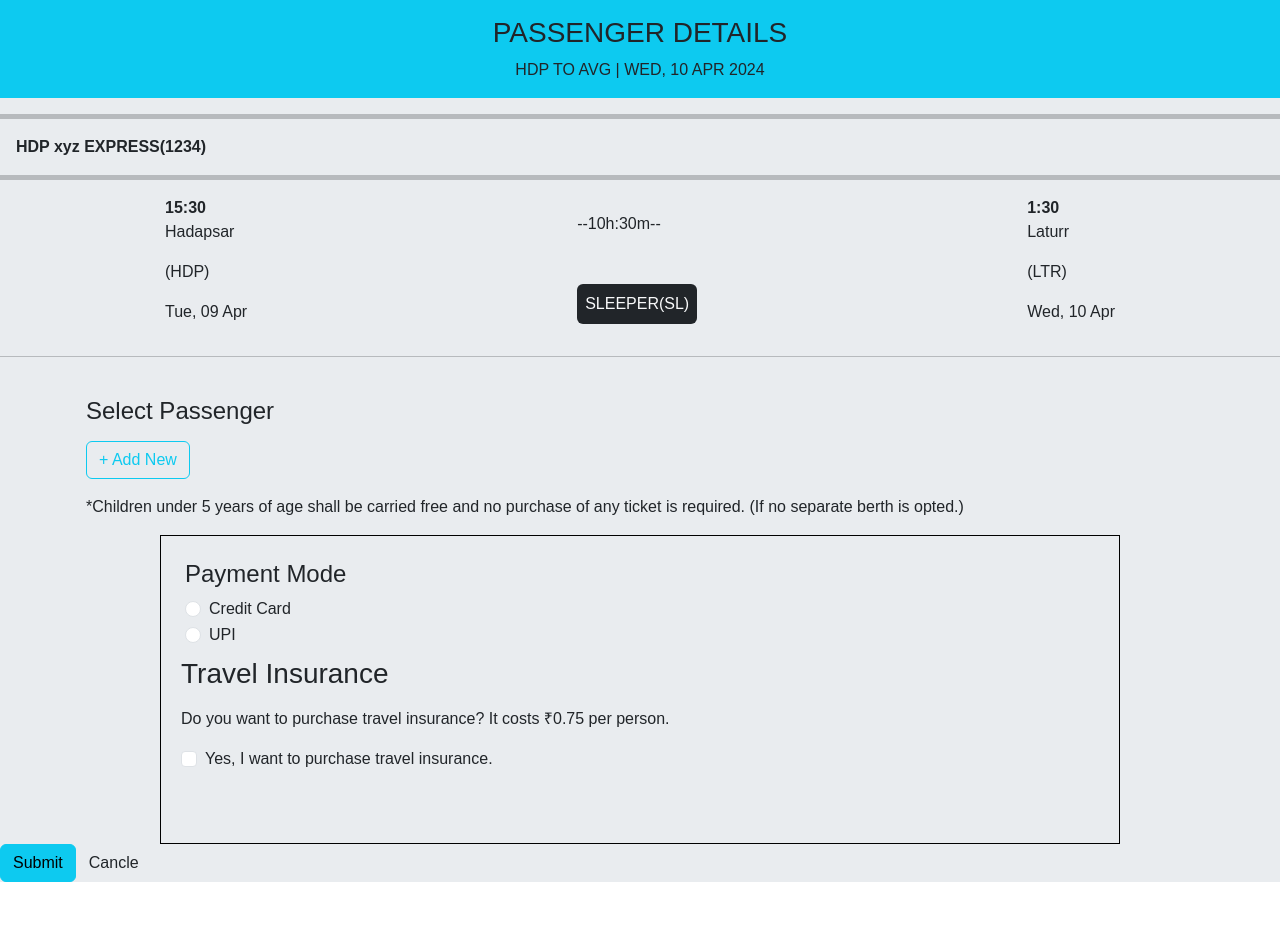
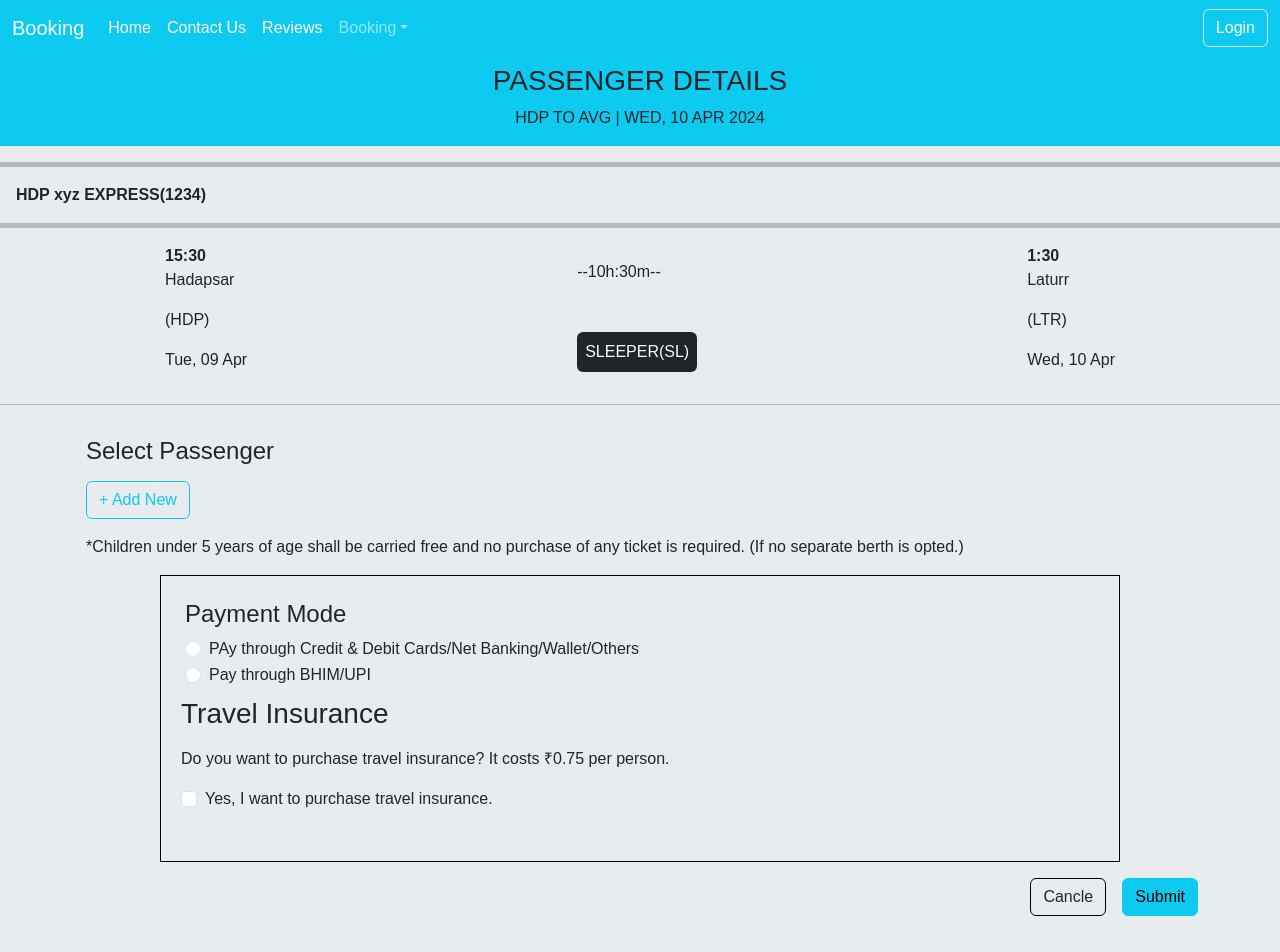
Before and after one commit to Vikrantpatil19/icp6-fullstack, a React (Create React App) app in the folder client/: page /booking in a window 1280 px wide. Shown: the top 952 px of the page. Before the commit the page ends 882 px from the top, so only its background shows below. Built offline with nearby package versions, Linux system fonts and the light colour scheme; no server answers.

Commit message:
code upgraded

```diff
--- a/client/src/views/Booking/Booking.js
+++ b/client/src/views/Booking/Booking.js
@@ -1,8 +1,13 @@
 import axios from 'axios';
+import { Link } from 'react-router-dom';
 import React, { useState } from 'react';
 import './Booking.css';
+import Destination from '../Destination/Destination.js'
+import Navbar from '../../components/Navbar/Navbar.js';
+import Footer from '../../components/Footer/Footer.js';
 
 function Booking() {
+
   const [payment, setPayment] = useState('');
   const [name, setName] = useState('');
   const [phone, setPhone] = useState('');
@@ -27,8 +32,10 @@ function Booking() {
   };
 
   return (
+
     <div className=''>
-      <div className='text-center bg-info p-3'>
+      <Navbar/>
+      <div className='text-center bg-info mt-5 p-3'>
         <h1 className='  fs-3'>PASSENGER DETAILS</h1>
         <span className=''> HDP TO AVG </span>
         <span>| WED, 10 APR 2024 </span>
@@ -65,7 +72,7 @@ function Booking() {
       <hr></hr>
 
       {!formSubmitted && (
-        <div className='p-3 select-passenger container mt-4'>
+        <div className='p-3 select-passenger container m-auto d-block  '>
           <h4 className="mb-3">Select Passenger</h4>
           <div className="row">
             <div className="col-md-6 mb-3">
@@ -115,13 +122,13 @@ function Booking() {
           <div className="form-check">
             <input className="form-check-input" type="radio" name="payment" id="credit" value="credit" onChange={() => setPayment('credit')} checked={payment === 'credit'} />
             <label className="form-check-label" htmlFor="credit">
-              Credit Card
+              PAy through Credit & Debit Cards/Net Banking/Wallet/Others
             </label>
           </div>
           <div className="form-check">
             <input className="form-check-input" type="radio" name="payment" id="upi" value="upi" onChange={() => setPayment('upi')} checked={payment === 'upi'} />
             <label className="form-check-label" htmlFor="upi">
-              UPI
+              Pay through BHIM/UPI
             </label>
           </div>
         </div>
@@ -132,31 +139,28 @@ function Booking() {
           <div className="mb-3">
             <p className="mb-0">Do you want to purchase travel insurance? It costs ₹0.75 per person.</p>
           </div>
-          <div className="form-check mb-4">
+          <div className="form-check">
             <input className="form-check-input" type="checkbox" id="insuranceCheckbox" onChange={(e) => {
             }} />
             <label className="form-check-label" htmlFor="insuranceCheckbox">
               Yes, I want to purchase travel insurance.
             </label>
           </div>
+
         </div>
+
       </div>
 
-
+      <div className="flex text-end container ">
+            <Link to="/timeslot" className='btn border border-black m-3'>
+              Cancle
+            </Link>
+          <Link to="/payment"  className="btn btn-info" >
+            Submit
+          </Link>
+        </div>
 
       {/* anand add  onClick={handleFormSubmit} */}
-
-      <div className="flex">
-        <button type="button" className="btn btn-info" >
-          Submit
-        </button>
-
-        <button className='btn'>
-          Cancle
-        </button>
-      </div>
-
-
 
 
       <div className="modal fade" id="exampleModal" tabIndex="-1" aria-labelledby="exampleModalLabel" aria-hidden="true">
@@ -183,6 +187,7 @@ function Booking() {
           </div>
         </div>
       </div>
+      <Footer/>
     </div>
   )
 }
--- a/package.json
+++ b/package.json
@@ -1,5 +1,6 @@
 {
   "dependencies": {
+    "bootstrap": "^5.3.3",
     "react-scripts": "^5.0.1",
     "scripts": "^0.1.0"
   }
```
Also changed, not shown: 1 other file (tests, documents, lock files or other folders).
